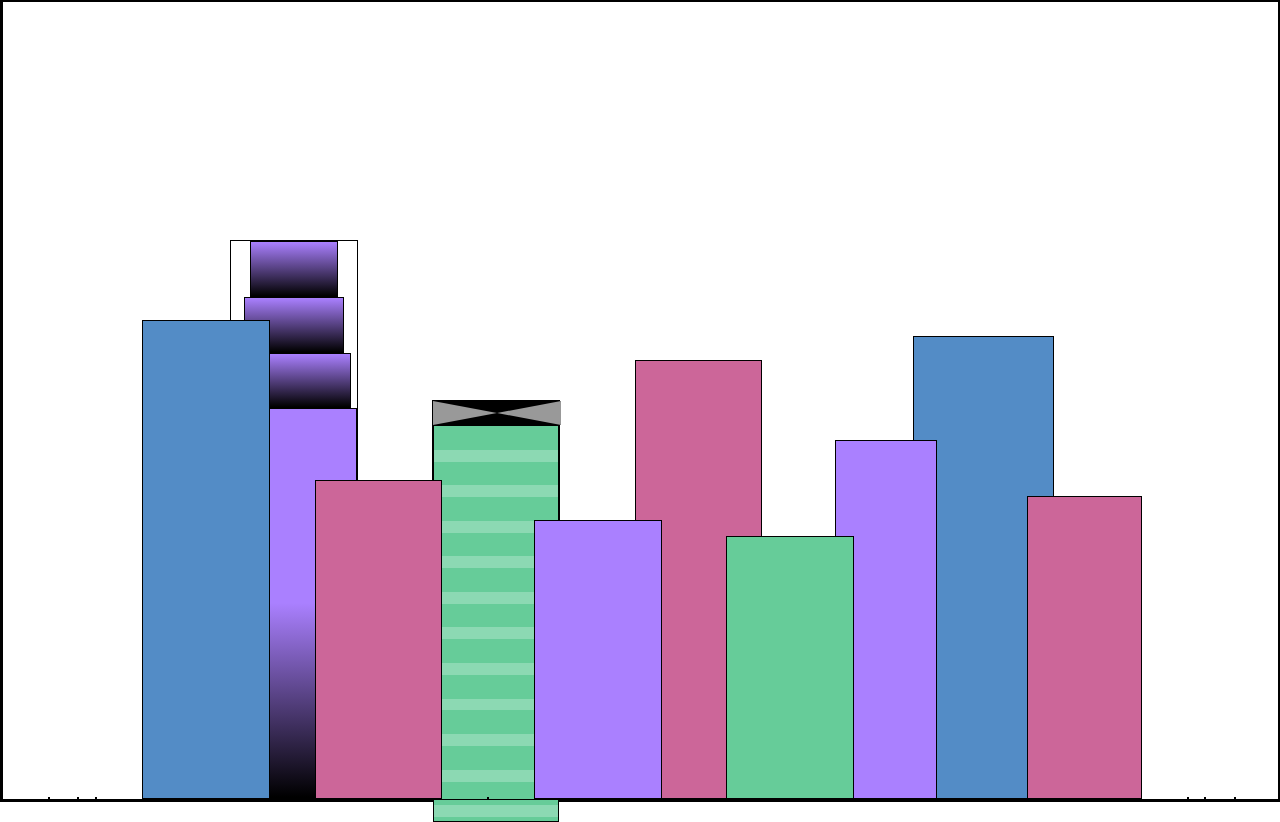
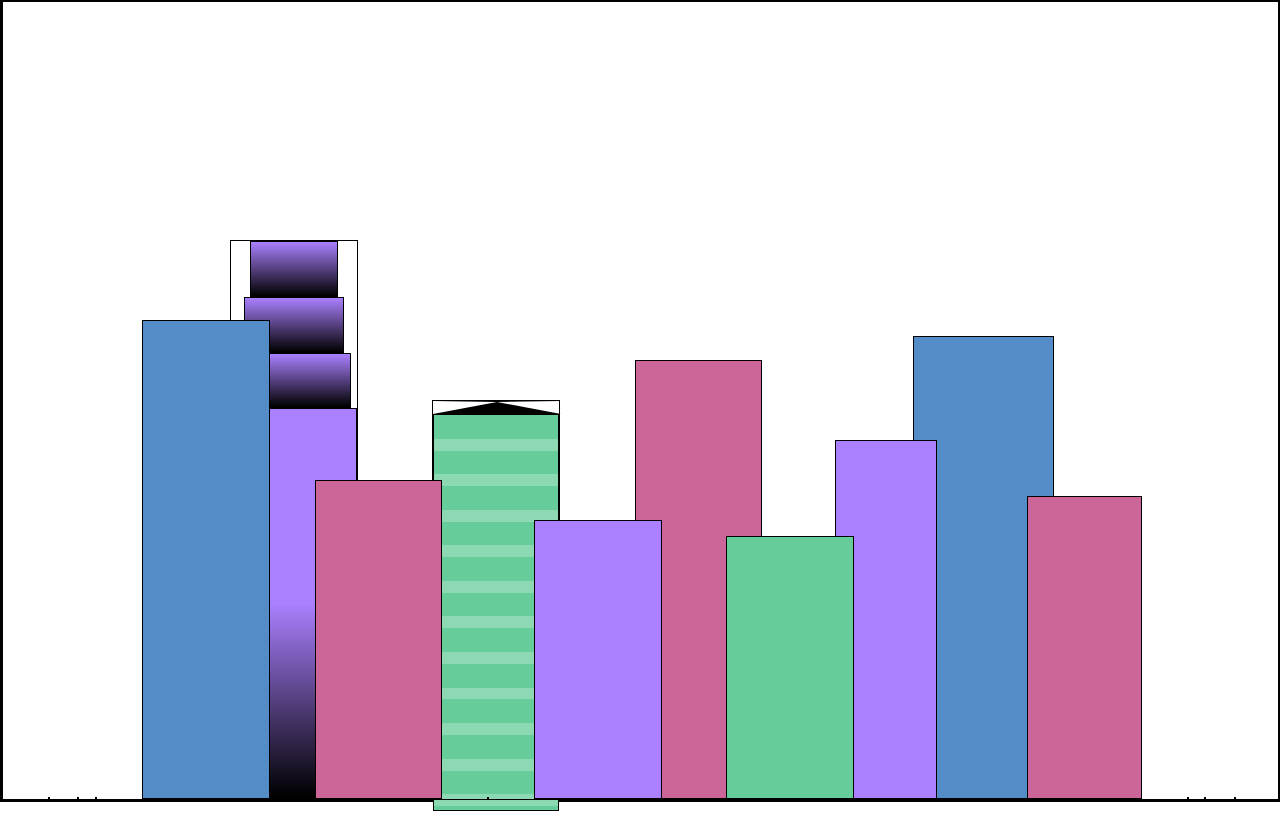
Before and after one commit to hougarry/FreecodeCamp-Notes, a plain HTML site: page WebDesign/4.1-build-a-line-city/index.html in a window 1280 px wide. Drawn offline with Linux system fonts and the light colour scheme.

Commit message:
Update styles.css

```diff
--- a/WebDesign/4.1-build-a-line-city/styles.css
+++ b/WebDesign/4.1-build-a-line-city/styles.css
@@ -60,12 +60,10 @@ body{
     height: 50%;
 }
 .bb2a{
-    margin: auto;
 
-border-top: 1vw solid #000;
 border-bottom: 1vw solid #000;
-border-left: 5vw solid #999;
-border-right: 5vw solid #999;
+border-left: 5vw solid transparent;
+border-right: 5vw solid transparent;
 }
 .bb2b{
     width: 100%;
```
